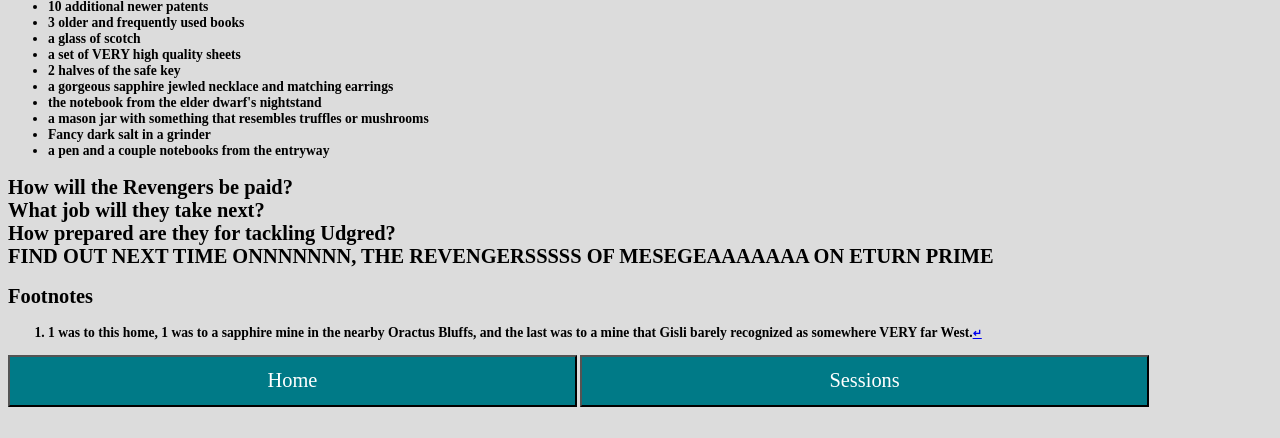
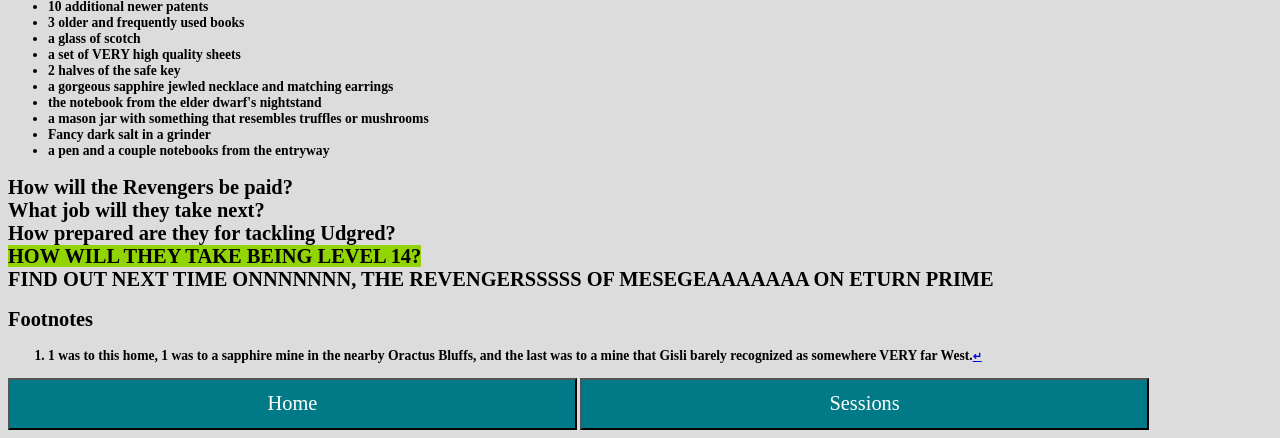
Before and after one commit to TheDiemer/resumeSite, a Flask app: page /last in a window 1280 px wide. Shown: the part 484-922 px from the top of the page. Before the commit the page ends 891 px from the top, so only its background shows below. Run offline with Flask 2, Linux system fonts and the light colour scheme.

Commit message:
fix(recap): added note about leveling and added formatting

```diff
--- a/dnd/static/css/details.css
+++ b/dnd/static/css/details.css
@@ -86,6 +86,9 @@ form {
 #home {
   background-color: rgb(0, 122, 135)
 }
+#important {
+  background-color: rgb(146, 212, 0);
+}
 table, tr {
   border: 1px solid black;
   border-collapse: collapse;
--- a/dnd/templates/recap.html
+++ b/dnd/templates/recap.html
@@ -54,6 +54,7 @@
 		<h2>How will the Revengers be paid?<br>
 			What job will they take next?<br>
 			How prepared are they for tackling Udgred?<br>
+			<a id="important">HOW WILL THEY TAKE BEING LEVEL 14?</a><br>
 			FIND OUT NEXT TIME ONNNNNNN, THE REVENGERSSSSS OF MESEGEAAAAAAA ON ETURN PRIME</h2>
 	</p>
 	<footer>
--- a/dnd/templates/sessions.html
+++ b/dnd/templates/sessions.html
@@ -399,7 +399,7 @@
 		</ol>
 	</footer>
 	<br>
-	<button class="button" id="home" style="background-color: rgb(146, 212, 0)" onclick="window.location.href = '/dnd/story'" onmouseover="" style="cursor: pointer;">For More Details of our Adventures</button>
+	<button class="button" id="home" id="important" onclick="window.location.href = '/dnd/story'" onmouseover="" style="cursor: pointer;">For More Details of our Adventures</button>
 	<hr>
 	<button class="button" id="home" onclick="window.location.href = '/dnd/'" onmouseover="" style="cursor: pointer;">Home</button>
 	<button class="button" id="home" style="background-color: rgb(59, q0, 131)" onclick="window.location.href = '#top'" onmouseover="" style="cursor: pointer;">Top</button>
```
